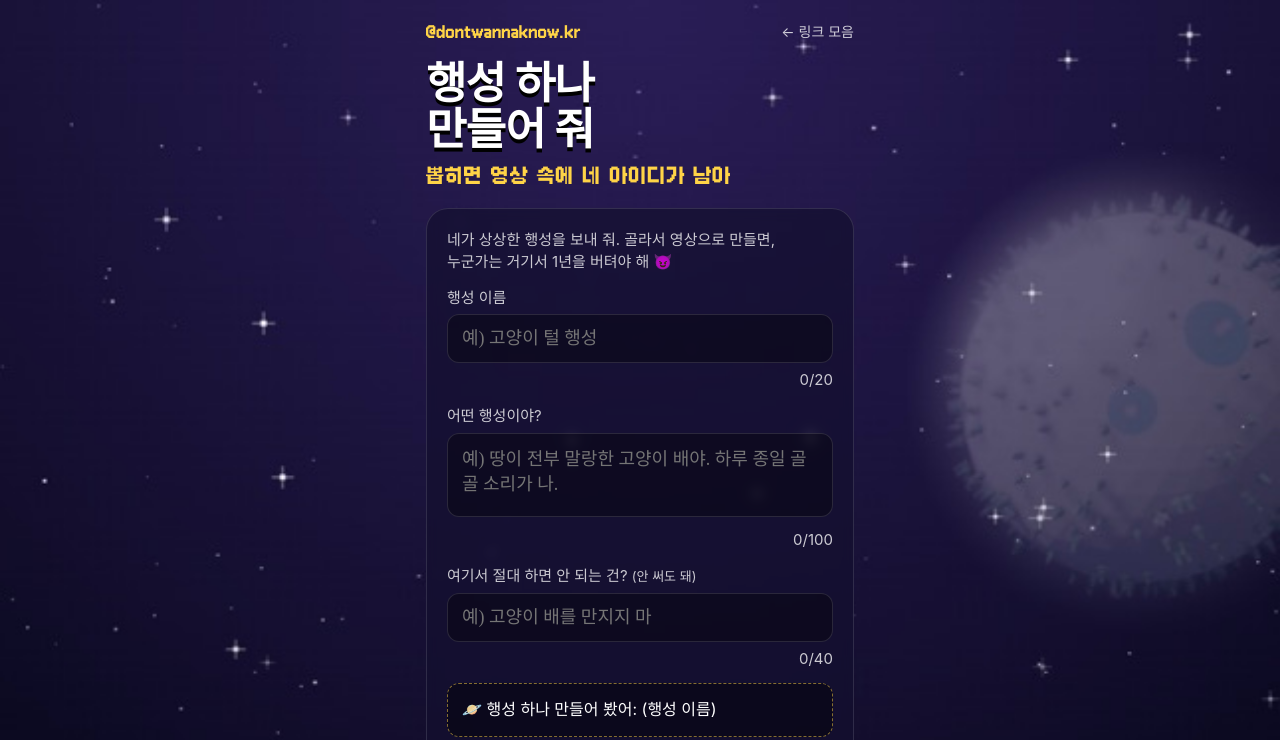
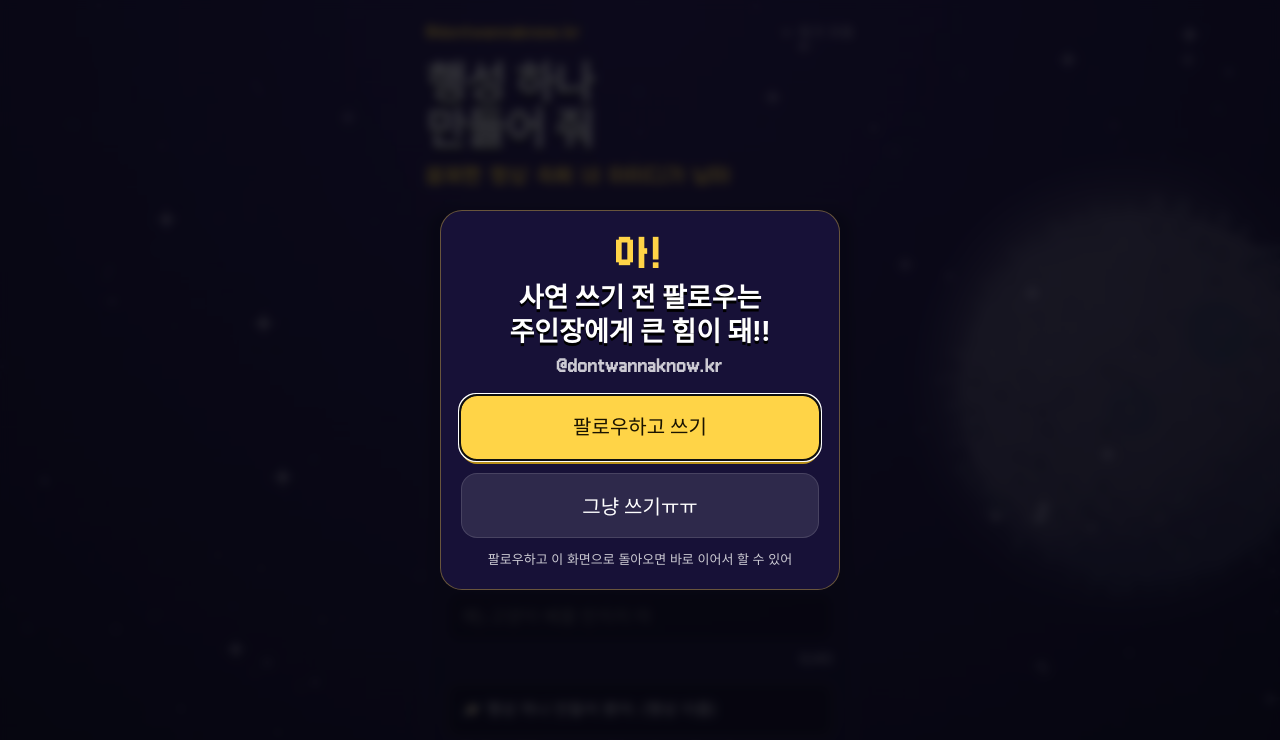
Before and after one commit to amioriginal/dwk-quiz, a plain HTML site: page story.html in a window 1280 px wide. Shown: the top 740 px of the page. Drawn offline with Linux system fonts and the light colour scheme; a web font is replaced by a local one.

Commit message:
퀴즈·사연 전에 팔로우 부탁 창(선택: 팔로우하고/그냥) · 확인은 안 함

```diff
--- /dev/null
+++ b/follow.js
@@ -0,0 +1,35 @@
+'use strict';
+// 팔로우 부탁 창 — 퀴즈 시작·사연 쓰기 전에 한 번 묻는다.
+// ※팔로우했는지 확인하지는 못한다(인스타가 웹페이지에 알려 주지 않음). 고르게만 한다.
+//   「팔로우하고」를 고르면 새 창으로 프로필을 열고, 이 페이지는 바로 이어서 진행한다.
+//   인스타 앱 안 브라우저가 같은 창에서 프로필로 넘어가 버려도, 돌아오면 고른 편부터 이어서 시작한다(pending).
+(() => {
+  const PROFILE = 'https://www.instagram.com/dontwannaknow.kr/';
+  const store = s => { try { return window[s]; } catch { return null; } };
+  const get = (s, k) => { try { return store(s) && store(s).getItem(k); } catch { return null; } };
+  const put = (s, k, v) => { try { store(s) && store(s).setItem(k, v); } catch { /* 저장이 막혀도 창만 다시 뜰 뿐이다 */ } };
+  const del = (s, k) => { try { store(s) && store(s).removeItem(k); } catch { /* 위와 같다 */ } };
+  const el = (tag, cls, text) => { const e = document.createElement(tag); if (cls) e.className = cls; if (text != null) e.textContent = text; return e; };
+
+  // 새 창으로 열린 경우: 이 페이지로 다시 돌아오면 pending은 필요 없으니 지운다
+  document.addEventListener('visibilitychange', () => { if (document.visibilityState === 'visible') del('sessionStorage', 'dwk_pending'); });
+
+  // txt: { lead, yes, no } · go: 고른 뒤 할 일 · key: 같은 창에서 넘어갔다 돌아왔을 때 이어 갈 표시
+  window.followGate = (txt, go, key) => {
+    // 팔로우하러 간 적 있으면 이 기기에선 다시 안 묻는다. 「그냥」을 고르면 이번 방문 동안은 안 묻는다.
+    if (get('localStorage', 'dwk_follow') === 'went' || get('sessionStorage', 'dwk_follow_skip')) { go(); return; }
+    const wrap = el('div', 'fg'); wrap.setAttribute('role', 'dialog'); wrap.setAttribute('aria-modal', 'true');
+    const card = el('div', 'card');
+    const yes = el('a', 'btn y', txt.yes); yes.href = PROFILE; yes.target = '_blank'; yes.rel = 'noopener noreferrer';
+    const no = el('button', 'btn g', txt.no); no.type = 'button';
+    card.append(el('p', 'hi', '아!'), el('h3', null, txt.lead), el('p', 'sub', '@dontwannaknow.kr'), yes, no,
+      el('small', null, '팔로우하고 이 화면으로 돌아오면 바로 이어서 할 수 있어'));
+    wrap.append(card); document.body.append(wrap);
+    const close = () => wrap.remove();
+    yes.onclick = () => { put('localStorage', 'dwk_follow', 'went'); if (key) put('sessionStorage', 'dwk_pending', key); close(); go(); };
+    no.onclick = () => { put('sessionStorage', 'dwk_follow_skip', '1'); close(); go(); };
+    yes.focus();
+  };
+  // 같은 창에서 프로필로 넘어갔다 돌아온 경우, 이어 갈 표시를 한 번만 꺼내 준다
+  window.followGate.pending = () => { const k = get('sessionStorage', 'dwk_pending'); del('sessionStorage', 'dwk_pending'); return k; };
+})();
--- a/story.html
+++ b/story.html
@@ -86,6 +86,14 @@ textarea{resize:none;height:84px;line-height:1.4}
 .ch.cm{border-color:rgba(255,212,71,.55);background:rgba(255,212,71,.10)}
 .ch.dm{border-color:rgba(160,140,255,.55);background:rgba(140,120,255,.12)}
 .opt-lab{color:var(--sub);font-size:13px}
+.fg{position:fixed;inset:0;z-index:20;background:rgba(5,6,13,.8);-webkit-backdrop-filter:blur(5px);backdrop-filter:blur(5px);display:flex;align-items:center;justify-content:center;padding:16px;animation:fgin .25s ease-out}
+.fg .card{width:100%;max-width:400px;text-align:center;background:rgba(24,18,58,.96);border-color:rgba(255,212,71,.35);padding:26px 20px 20px}
+.fg .hi{font-family:Gal;color:var(--y);font-size:34px;line-height:1}
+.fg h3{font-size:27px;line-height:1.25;margin-top:10px;white-space:pre-line;word-break:keep-all;text-shadow:0 3px 0 #000}
+.fg .sub{font-family:Gal;color:var(--sub);font-size:15px;margin-top:8px}
+.fg a.btn{text-decoration:none;text-align:center;margin-top:18px}
+.fg small{display:block;color:var(--sub);font-size:13px;margin-top:12px;word-break:keep-all}
+@keyframes fgin{from{opacity:0}to{opacity:1}}
 </style>
 </head>
 <body>
@@ -119,6 +127,7 @@ textarea{resize:none;height:84px;line-height:1.4}
 </div>
 <div class="toast" id="toast"></div>
 <script src="data.js"></script>
+<script src="follow.js"></script>
 <script src="story.js"></script>
 </body>
 </html>
--- a/story.js
+++ b/story.js
@@ -32,3 +32,5 @@ const go = url => setTimeout(() => { location.href = url; }, 900);
 $('#toComment').onclick = async () => { if (await copy()) { toast('복사했어! 최신 영상 댓글창에 붙여 넣어 줘'); go((EPS[0] && EPS[0].reel) || PROFILE); } };
 $('#toDm').onclick = async () => { if (await copy()) { toast('복사했어! DM창에 붙여 넣어 줘'); go(DM_URL); } };
 render();
+// 쓰기 전에 팔로우 부탁 한 번(확인은 못 하고 고르게만 한다)
+window.followGate({ lead: '사연 쓰기 전 팔로우는\n주인장에게 큰 힘이 돼!!', yes: '팔로우하고 쓰기', no: '그냥 쓰기ㅠㅠ' }, () => {}, null);
```
Also changed, not shown: index.html (+9 -0 lines), quiz.js (+5 -2 lines).
